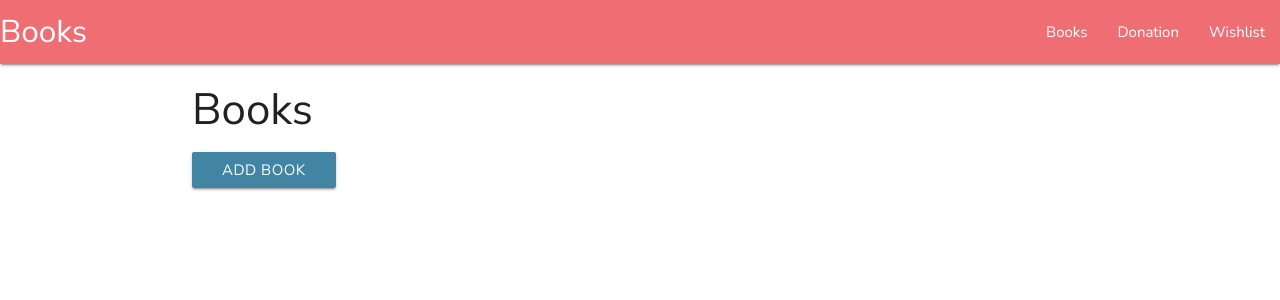
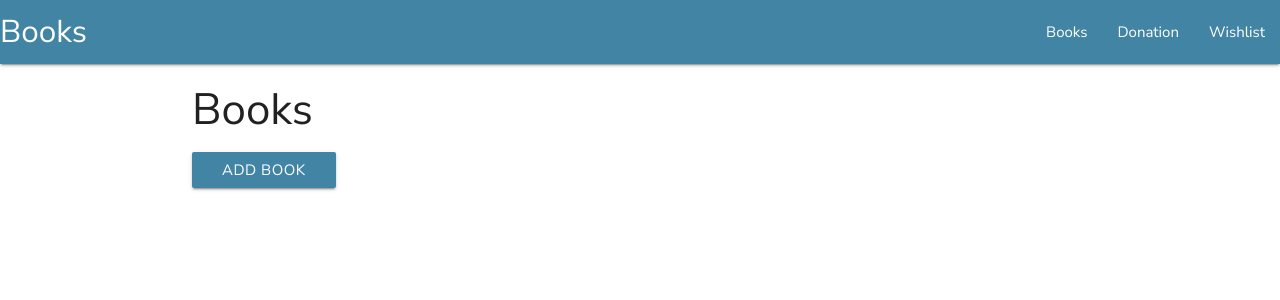
Before and after one commit to taikatta/Milestone3-Konyvkucko, a Flask app: page /books in a window 1280 px wide. Shown: the top 300 px of the page. Run offline with Flask 2, Linux system fonts and the light colour scheme; data that the repository does not hold is empty; some libraries are stand-ins or nearby versions.

Commit message:
Navbar background color changed

```diff
--- a/static/css/style.css
+++ b/static/css/style.css
@@ -2,6 +2,10 @@
 
 html {
   font-family: 'Nunito Sans', sans-serif;
+}
+
+nav {
+  background-color: #4284A4;
 }
 
 .row .card {
```
